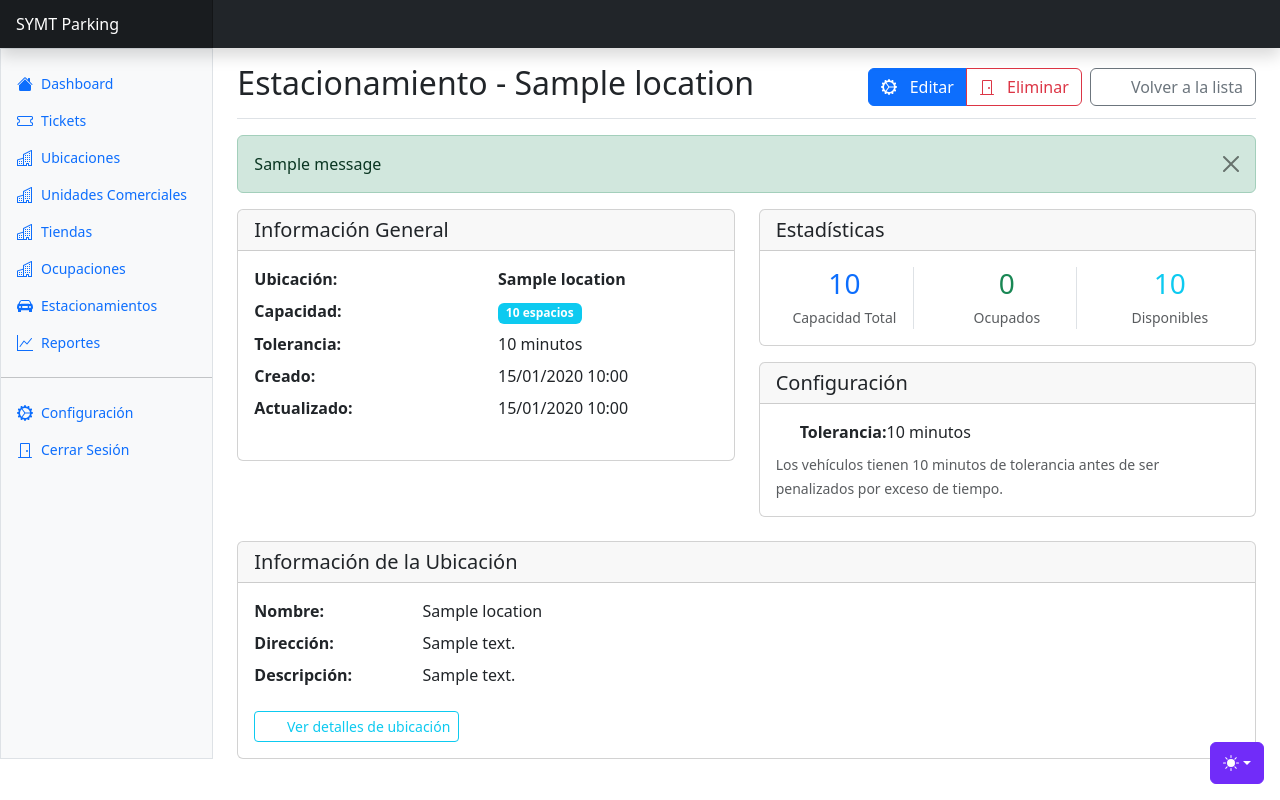
After one commit to tavodev/symt-parking, a Django app: template apps/dashboard/templates/dashboard/parkings/detail.html in a window 1280 px wide. The commit adds this page. Run offline with Django 5.2, Linux system fonts and the light colour scheme; the template is opened without the code that fills it: most values are stand-ins (such as "Sample title", 1, 10 or a date in 2020); one stand-in notice (Sample message) is shown; some libraries are stand-ins or nearby versions.

Commit message:
add parking crud

```diff
--- /dev/null
+++ b/apps/dashboard/templates/dashboard/parkings/detail.html
@@ -0,0 +1,155 @@
+{% extends 'dashboard/base.html' %}
+{% load static %}
+
+{% block title %}{{ parking.location.name }} - Estacionamientos - Dashboard - SYMT Parking{% endblock %}
+
+{% block content %}
+<div class="d-flex justify-content-between flex-wrap flex-md-nowrap align-items-center pt-3 pb-2 mb-3 border-bottom">
+    <h1 class="h2">Estacionamiento - {{ parking.location.name }}</h1>
+    <div class="btn-toolbar mb-2 mb-md-0">
+        <div class="btn-group me-2">
+            <a href="{% url 'dashboard:parkings:update' parking.pk %}" class="btn btn-primary">
+                <svg class="bi me-2" width="16" height="16" aria-hidden="true">
+                    <use xlink:href="#gear-wide-connected"></use>
+                </svg>
+                Editar
+            </a>
+            <a href="{% url 'dashboard:parkings:delete' parking.pk %}" class="btn btn-outline-danger">
+                <svg class="bi me-2" width="16" height="16" aria-hidden="true">
+                    <use xlink:href="#door-closed"></use>
+                </svg>
+                Eliminar
+            </a>
+        </div>
+        <a href="{% url 'dashboard:parkings:list' %}" class="btn btn-outline-secondary">
+            <svg class="bi me-2" width="16" height="16" aria-hidden="true">
+                <use xlink:href="#chevron-left"></use>
+            </svg>
+            Volver a la lista
+        </a>
+    </div>
+</div>
+
+{% if messages %}
+    {% for message in messages %}
+        <div class="alert alert-{{ message.tags }} alert-dismissible fade show" role="alert">
+            {{ message }}
+            <button type="button" class="btn-close" data-bs-dismiss="alert" aria-label="Close"></button>
+        </div>
+    {% endfor %}
+{% endif %}
+
+<div class="row">
+    <div class="col-md-6">
+        <div class="card">
+            <div class="card-header">
+                <h5 class="card-title mb-0">Información General</h5>
+            </div>
+            <div class="card-body">
+                <dl class="row">
+                    <dt class="col-sm-6">Ubicación:</dt>
+                    <dd class="col-sm-6"><strong>{{ parking.location.name }}</strong></dd>
+
+                    <dt class="col-sm-6">Capacidad:</dt>
+                    <dd class="col-sm-6">
+                        <span class="badge bg-info">{{ parking.capacity }} espacios</span>
+                    </dd>
+
+                    <dt class="col-sm-6">Tolerancia:</dt>
+                    <dd class="col-sm-6">{{ parking.tolerance_minutes }} minutos</dd>
+
+                    <dt class="col-sm-6">Creado:</dt>
+                    <dd class="col-sm-6">{{ parking.created_at|date:"d/m/Y H:i" }}</dd>
+
+                    <dt class="col-sm-6">Actualizado:</dt>
+                    <dd class="col-sm-6">{{ parking.updated_at|date:"d/m/Y H:i" }}</dd>
+                </dl>
+            </div>
+        </div>
+    </div>
+
+    <div class="col-md-6">
+        <div class="card">
+            <div class="card-header">
+                <h5 class="card-title mb-0">Estadísticas</h5>
+            </div>
+            <div class="card-body">
+                <div class="row text-center">
+                    <div class="col-4">
+                        <div class="border-end">
+                            <h3 class="text-primary mb-1">{{ parking.capacity }}</h3>
+                            <small class="text-muted">Capacidad Total</small>
+                        </div>
+                    </div>
+                    <div class="col-4">
+                        <div class="border-end">
+                            <h3 class="text-success mb-1">0</h3>
+                            <small class="text-muted">Ocupados</small>
+                        </div>
+                    </div>
+                    <div class="col-4">
+                        <h3 class="text-info mb-1">{{ parking.capacity }}</h3>
+                        <small class="text-muted">Disponibles</small>
+                    </div>
+                </div>
+            </div>
+        </div>
+
+        <div class="card mt-3">
+            <div class="card-header">
+                <h5 class="card-title mb-0">Configuración</h5>
+            </div>
+            <div class="card-body">
+                <div class="row">
+                    <div class="col-12">
+                        <div class="d-flex align-items-center mb-2">
+                            <svg class="bi me-2 text-warning" width="16" height="16" aria-hidden="true">
+                                <use xlink:href="#clock"></use>
+                            </svg>
+                            <strong>Tolerancia:</strong> {{ parking.tolerance_minutes }} minutos
+                        </div>
+                        <small class="text-muted">
+                            Los vehículos tienen {{ parking.tolerance_minutes }} minutos de tolerancia antes de ser penalizados por exceso de tiempo.
+                        </small>
+                    </div>
+                </div>
+            </div>
+        </div>
+    </div>
+</div>
+
+<div class="row mt-4">
+    <div class="col-12">
+        <div class="card">
+            <div class="card-header d-flex justify-content-between align-items-center">
+                <h5 class="card-title mb-0">Información de la Ubicación</h5>
+            </div>
+            <div class="card-body">
+                <dl class="row">
+                    <dt class="col-sm-2">Nombre:</dt>
+                    <dd class="col-sm-10">{{ parking.location.name }}</dd>
+
+                    {% if parking.location.address %}
+                    <dt class="col-sm-2">Dirección:</dt>
+                    <dd class="col-sm-10">{{ parking.location.address }}</dd>
+                    {% endif %}
+
+                    {% if parking.location.description %}
+                    <dt class="col-sm-2">Descripción:</dt>
+                    <dd class="col-sm-10">{{ parking.location.description }}</dd>
+                    {% endif %}
+                </dl>
+
+                <div class="mt-3">
+                    <a href="{% url 'dashboard:locations:detail' parking.location.pk %}" class="btn btn-sm btn-outline-info">
+                        <svg class="bi me-1" width="14" height="14" aria-hidden="true">
+                            <use xlink:href="#geo-alt"></use>
+                        </svg>
+                        Ver detalles de ubicación
+                    </a>
+                </div>
+            </div>
+        </div>
+    </div>
+</div>
+{% endblock %}
--- a/apps/dashboard/templates/dashboard/sidebar.html
+++ b/apps/dashboard/templates/dashboard/sidebar.html
@@ -63,7 +63,8 @@
                         </a>
                     </li>
                     <li class="nav-item">
-                        <a class="nav-link d-flex align-items-center gap-2" href="#">
+                        <a class="nav-link d-flex align-items-center gap-2 {% if 'parkings' in request.resolver_match.namespace %}active{% endif %}"
+                           href="{% url 'dashboard:parkings:list' %}">
                             <svg class="bi" aria-hidden="true">
                                 <use xlink:href="#car-front-fill"></use>
                             </svg>
--- a/apps/dashboard/urls/__init__.py
+++ b/apps/dashboard/urls/__init__.py
@@ -1,6 +1,6 @@
 from django.urls import path, include
 from apps.dashboard.views import DashboardView
-from . import locations_urls, stores_urls, commercial_units_urls, unit_occupancies_urls
+from . import locations_urls, stores_urls, commercial_units_urls, unit_occupancies_urls, parkings_urls
 
 app_name = 'dashboard'
 
@@ -22,4 +22,8 @@ urlpatterns = [
         'ocupaciones/',
         include((unit_occupancies_urls.urlpatterns, 'unit_occupancies')),
     ),
+    path(
+        'estacionamientos/',
+        include((parkings_urls.urlpatterns, 'parkings')),
+    ),
 ]
--- a/apps/parkings/models.py
+++ b/apps/parkings/models.py
@@ -1,9 +1,11 @@
 # apps/parking/models.py
 from django.db import models
+
+from apps.common.models import BaseModel
 from apps.locations.models import Location
 
 
-class Parking(models.Model):
+class Parking(BaseModel):
     location = models.OneToOneField(
         Location,
         on_delete=models.CASCADE,
```
Also changed, not shown: apps/dashboard/templates/dashboard/parkings/delete.html (added, +94 -0 lines), apps/dashboard/templates/dashboard/parkings/form.html (added, +147 -0 lines), apps/dashboard/templates/dashboard/parkings/list.html (added, +134 -0 lines), apps/dashboard/urls/parkings_urls.py (added, +11 -0 lines), apps/dashboard/views/parkings.py (added, +70 -0 lines), apps/parkings/migrations/0001_initial.py, apps/tickets/migrations/0001_initial.py.
